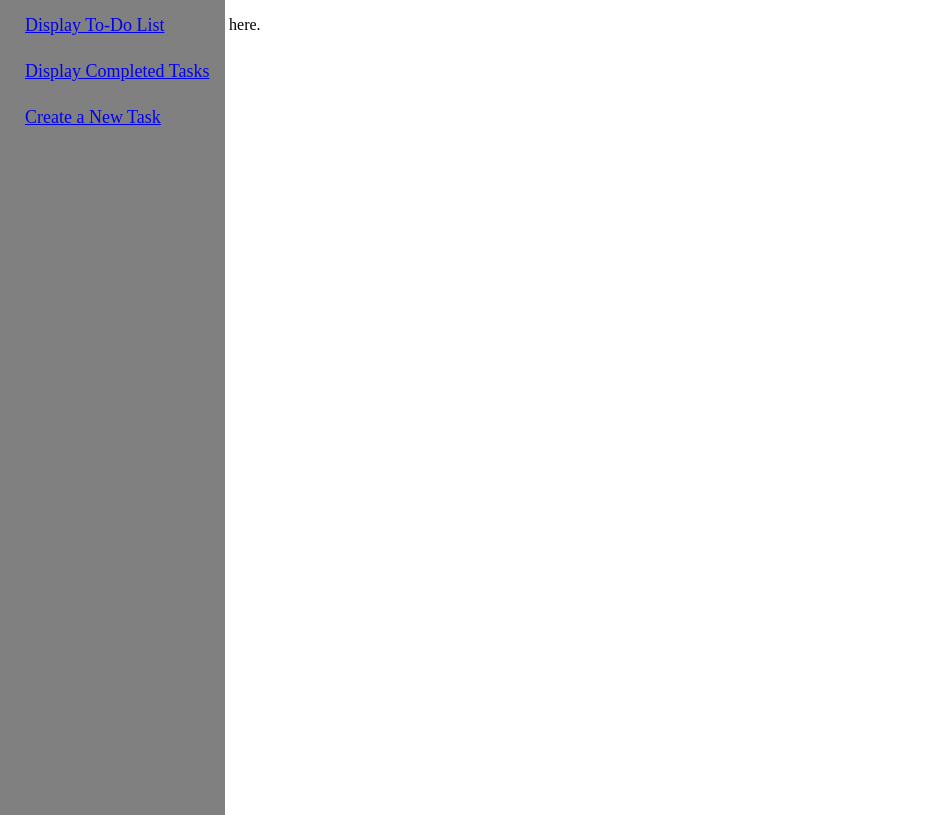
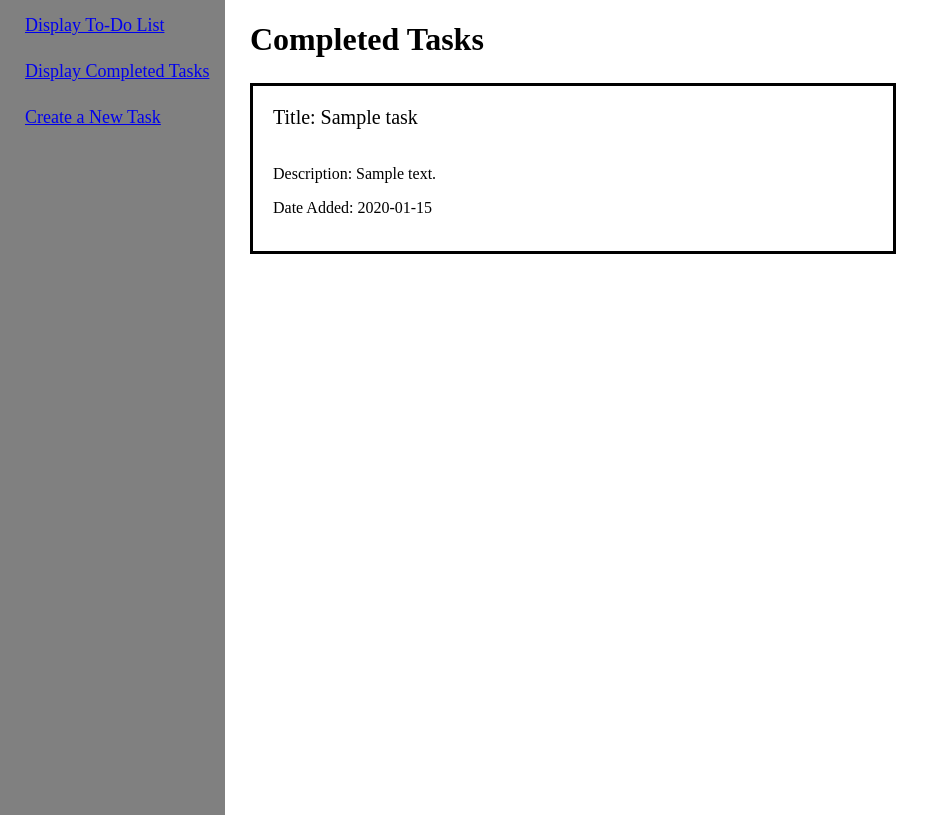
Before and after one commit to ATurner01/Flask-Work, a Flask app: page /completed in a window 1280 px wide. Shown: the whole page, without its empty margins (0-934 px from the left). Run offline with Flask 2, Linux system fonts and the light colour scheme; tables that the repository leaves empty hold one stand-in row (values such as "Sample post").

Commit message:
Added button to complete tasks and page to show completed tasks.

```diff
--- a/coursework_1/app/templates/view_completed.html
+++ b/coursework_1/app/templates/view_completed.html
@@ -1,4 +1,13 @@
 {% extends "base.html" %}
 {% block content %}
-  <p>Hello World!!! Completed tasks go here.</p>
+  <h1>Completed Tasks</h1>
+  {% for task in tasks %}
+    {% if task.completed %}
+      <div id="tasks">
+        <p id="title">Title: {{ task.title }}</p>
+        <p id="desc">Description: {{ task.description }}</p>
+        <p id="date">Date Added: {{ task.date }}</p><br>
+      </div>
+    {% endif %}
+  {% endfor %}
 {% endblock %}
--- a/coursework_1/app/templates/view_tasks.html
+++ b/coursework_1/app/templates/view_tasks.html
@@ -5,9 +5,9 @@
     {% if not task.completed %}
       <div id="tasks">
         <p id="title">Title: {{ task.title }}</p>
-        <form id="complete" action="" method="post" name="completed">
-          {{ form.hidden_tag() }}
-          {{ form.complete }}
+        <form id="complete" action="/update" method="POST" name="completed">
+          <input type="submit" value="Complete">
+          <input type="hidden" name="id" value="{{ task.id }}">
         </form>
         <p id="desc">Description: {{ task.description }}</p>
         <p id="date">Date Added: {{ task.date }}</p><br>
--- a/coursework_1/app/views.py
+++ b/coursework_1/app/views.py
@@ -1,4 +1,4 @@
-from flask import render_template, flash, request
+from flask import render_template, flash, request, redirect
 from app import app, db, models
 from .forms import TaskForm, CompleteForm
 import datetime
@@ -20,8 +20,11 @@ def display_tasks():
 
 @app.route('/completed')
 def display_completed():
+    tasks = models.Task.query.all()
+
     return render_template("view_completed.html",
-                           title="Completed Tasks")
+                           title="Completed Tasks",
+                           tasks=tasks)
 
 @app.route('/add_task', methods=['GET', 'POST'])
 def create_task():
@@ -38,3 +41,11 @@ def create_task():
     return render_template("create_task.html",
                            title="Create New Task.",
                            form=form)
+
+@app.route('/update', methods=['GET', 'POST'])
+def update_record():
+    id = request.form.getlist('id')
+    models.Task.query.get(id[0]).completed = True
+    db.session.commit()
+
+    return redirect('/')
```
Also changed, not shown: 1 other file.
